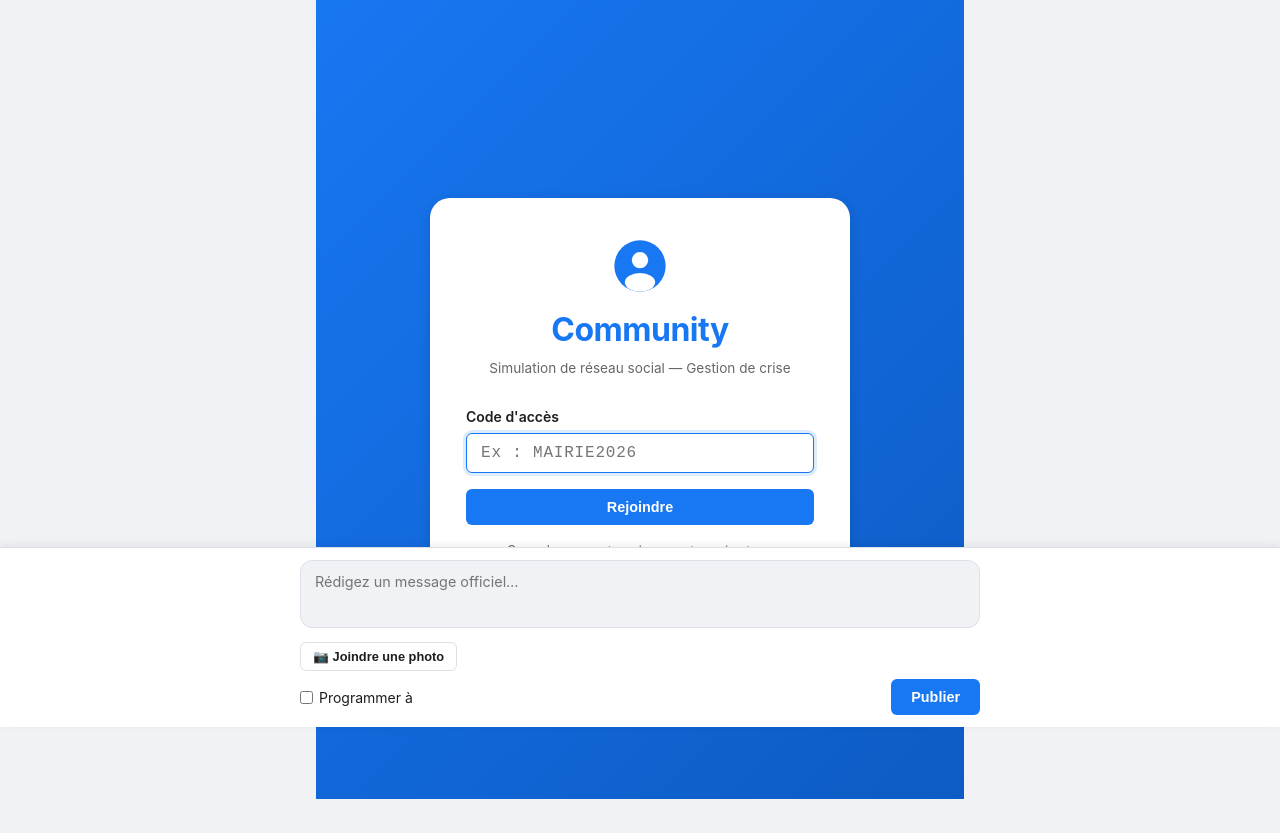
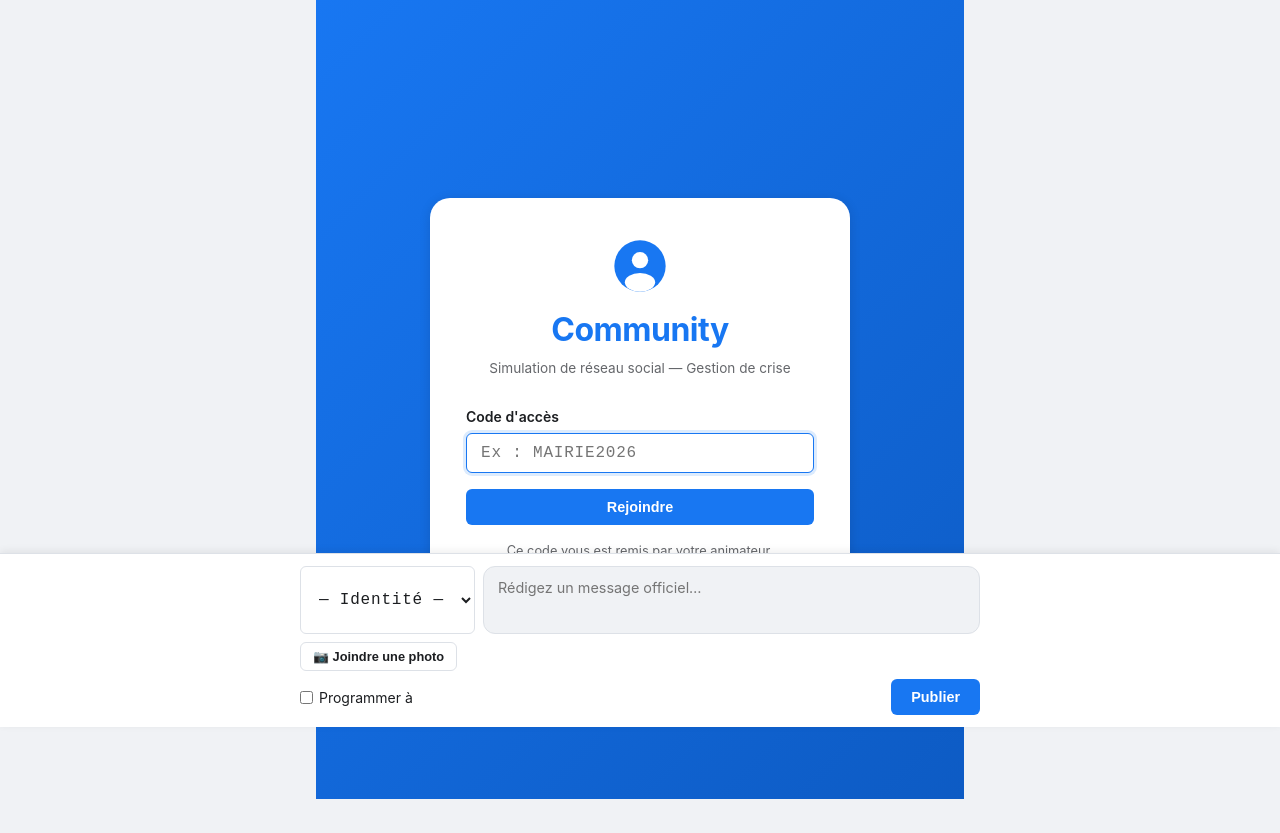
Before and after one commit to MithrandirEa/Community, a Flask app: template app/templates/officiel/feed.html in a window 1280 px wide. Shown: the part 73-906 px from the top of the page. After the commit the page ends 872 px from the top, so only its background shows below. Run offline with Flask 3, Linux system fonts and the light colour scheme; tables that the repository leaves empty hold one stand-in row (values such as "Sample post"); the template is opened without the code that fills it: values that come from a table or form of the project are taken from there, most other values are stand-ins (such as "Sample title", 1, 10 or a date in 2020); grey boxes marked "Sample" are stand-in pictures.

Commit message:
Fonctionnalité : sélecteur de personnage lors de la rédaction d'un message

```diff
--- a/app/models.py
+++ b/app/models.py
@@ -73,6 +73,8 @@ class Message(db.Model):
     scheduled_for_minutes = db.Column(db.Integer, nullable=True)
     # False = en attente de publication (message programmé non encore déclenché)
     is_published = db.Column(db.Boolean, default=True, nullable=False)
+    # Nom fictif du personnage (depuis le NamePack de la session), None si sans identité
+    sender_name = db.Column(db.String(100), nullable=True)
 
     comments = db.relationship(
         'Comment', backref='message', lazy='dynamic', cascade='all, delete-orphan'
--- a/app/routes/officiel.py
+++ b/app/routes/officiel.py
@@ -6,7 +6,7 @@ from wtforms import BooleanField, StringField, SubmitField, TextAreaField
 from wtforms.validators import DataRequired, Length, Optional, Regexp
 
 from app import db
-from app.models import Config, Message, Photo
+from app.models import Config, Message, NameEntry, Photo
 from app.models import Session as SimSession
 from app.utils.helpers import require_role
 
@@ -23,6 +23,8 @@ class OfficielMessageForm(FlaskForm):
     )
     # Chemin relatif depuis static/photos/ (ex: "scenario1/uuid_photo.jpg")
     photo_filename = StringField(validators=[Optional()])
+    # Nom fictif du personnage (optionnel, issu du NamePack de la session)
+    sender_name = StringField(validators=[Optional()])
     is_scheduled = BooleanField('Programmer')
     scheduled_time = StringField(
         validators=[
@@ -74,6 +76,17 @@ def feed():
                     else:
                         photo_fn = None
 
+                # Validation du sender_name : doit appartenir aux noms officiels du pack actif
+                sender = (form.sender_name.data or '').strip() or None
+                if sender and active_session.name_pack_id:
+                    valid = NameEntry.query.filter_by(
+                        pack_id=active_session.name_pack_id,
+                        role='officiel',
+                        label=sender,
+                    ).first()
+                    if not valid:
+                        sender = None
+
                 msg = Message(
                     session_id=active_session.id,
                     role='officiel',
@@ -83,6 +96,7 @@ def feed():
                     scheduled_for_minutes=scheduled_minutes,
                     is_published=not is_scheduled,
                     real_published_at=datetime.now(timezone.utc).replace(tzinfo=None) if not is_scheduled else None,
+                    sender_name=sender,
                 )
                 db.session.add(msg)
                 db.session.commit()
@@ -118,6 +132,16 @@ def feed():
             .all()
         )
 
+    # Noms officiels disponibles si la session a un pack actif
+    sender_names = []
+    if active_session and active_session.name_pack_id:
+        sender_names = (
+            NameEntry.query
+            .filter_by(pack_id=active_session.name_pack_id, role='officiel')
+            .order_by(NameEntry.label)
+            .all()
+        )
+
     return render_template(
         'officiel/feed.html',
         form=form,
@@ -128,4 +152,5 @@ def feed():
         error=error,
         photos=photos,
         scenario=scenario,
+        sender_names=sender_names,
     )
--- a/app/static/css/styles.css
+++ b/app/static/css/styles.css
@@ -537,6 +537,19 @@ textarea.form-input {
     gap: 8px;
 }
 
+.compose-row {
+    display: flex;
+    gap: 8px;
+    align-items: flex-start;
+}
+
+.compose-sender-select {
+    width: auto;
+    min-width: 130px;
+    flex-shrink: 0;
+    align-self: stretch;
+}
+
 .compose-options {
     display: flex;
     gap: 8px;
--- a/app/templates/officiel/feed.html
+++ b/app/templates/officiel/feed.html
@@ -42,7 +42,15 @@
     <form class="compose-form" method="POST" action="{{ url_for('officiel.feed') }}" enctype="multipart/form-data">
       {{ form.hidden_tag() }}
 
-      <div class="form-group" style="margin-bottom:8px">
+      <div class="form-group compose-row" style="margin-bottom:8px">
+        {% if sender_names %}
+        <select name="sender_name" class="form-input compose-sender-select" aria-label="Personnage">
+          <option value="">— Identité —</option>
+          {% for entry in sender_names %}
+          <option value="{{ entry.label }}" {% if form.sender_name.data == entry.label %}selected{% endif %}>{{ entry.label }}</option>
+          {% endfor %}
+        </select>
+        {% endif %}
         <textarea name="content" id="compose-content"
                   class="compose-textarea"
                   placeholder="Rédigez un message officiel…"
--- a/app/templates/partials/message_card.html
+++ b/app/templates/partials/message_card.html
@@ -18,7 +18,11 @@
     </div>
     <div class="message-meta">
       <div class="message-author">
+        {% if message.sender_name %}
+        <strong>{{ message.sender_name | e }}</strong>
+        {% else %}
         {{ 'Cellule de crise' if message.role == 'officiel' else 'Citoyen' }}
+        {% endif %}
         <span class="badge badge-{{ message.role }}">
           {{ 'Officiel' if message.role == 'officiel' else 'Population' }}
         </span>
```
Also changed, not shown: app/routes/population.py (+26 -3 lines), app/templates/population/feed.html (+9 -1 lines).
